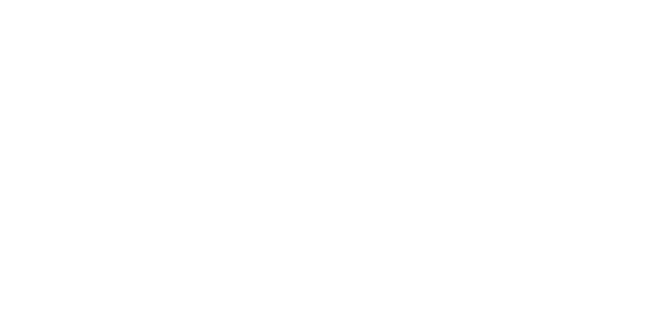
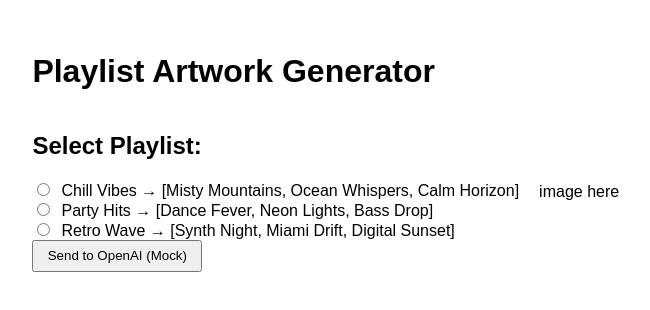
Before and after one commit to daniel-elad/music-ai-fe, a plain HTML site: page index.html in a window 1280 px wide. Shown: the whole page, without its empty margins (312-962 px from the left). Drawn offline with Linux system fonts and the light colour scheme.

Commit message:
fe start

```diff
--- a/index.html
+++ b/index.html
@@ -1,11 +1,34 @@
 <!DOCTYPE html>
 <html lang="en">
-	<head>
-		<meta charset="UTF-8" />
-		<meta name="viewport" content="width=device-width, initial-scale=1.0" />
-		<title>Document</title>
-		<link rel="stylesheet" href="style.css" />
-		<script src="script.js"></script>
-	</head>
-	<body></body>
+
+<head>
+	<meta charset="UTF-8" />
+	<meta name="viewport" content="width=device-width, initial-scale=1.0" />
+	<title>Song Artwork Generator</title>
+	<link rel="stylesheet" href="style.css" />
+</head>
+
+<body>
+	<div class="content-wrapper">
+		<h1>Playlist Artwork Generator</h1>
+		<div class="playlist-image-wrap">
+			<!-- בחירת פלייליסט -->
+			 <div class="playlists">
+				 <h2>Select Playlist:</h2>
+				 <form id="playlist-form">
+				   <div id="playlist-options"></div>
+				 </form>
+
+				 <button id="submit-mock">Send to OpenAI (Mock)</button>
+			 </div>
+			 <div class="image-wrap">
+				image here
+				<!-- insert loader -->
+				<img src="" alt="">
+			 </div>
+		</div>
+	</div>
+	<script src="script.js"></script>
+</body>
+
 </html>
--- a/script.js
+++ b/script.js
@@ -0,0 +1,62 @@
+document.addEventListener('DOMContentLoaded', () => {
+    const submitButton = document.getElementById('submit-mock');
+    const playlistOptions = document.getElementById('playlist-options');
+
+    const playlists = [
+      {
+        id: 1,
+        name: "Chill Vibes",
+        songs: ["Misty Mountains", "Ocean Whispers", "Calm Horizon"]
+      },
+      {
+        id: 2,
+        name: "Party Hits",
+        songs: ["Dance Fever", "Neon Lights", "Bass Drop"]
+      },
+      {
+        id: 3,
+        name: "Retro Wave",
+        songs: ["Synth Night", "Miami Drift", "Digital Sunset"]
+      }
+    ];
+
+    // יצירת כפתורי רדיו לכל פלייליסט
+    function renderPlaylistRadios() {
+      playlistOptions.innerHTML = ''; // לאפס את האפשרויות
+
+      playlists.forEach(playlist => {
+        const label = document.createElement('label');
+        label.style.display = "block";
+
+        const radio = document.createElement('input');
+        radio.type = 'radio';
+        radio.name = 'playlist';
+        radio.value = playlist.id;
+
+        label.appendChild(radio);
+        label.appendChild(document.createTextNode(` ${playlist.name} → [${playlist.songs.join(', ')}]`));
+        playlistOptions.appendChild(label);
+      });
+    }
+
+    renderPlaylistRadios(); // יצירת האפשרויות עם הפלייליסטים
+
+    // טיפול בכפתור שליחה
+    submitButton.addEventListener('click', () => {
+      const selectedRadio = document.querySelector('input[name="playlist"]:checked');
+      const selectedId = selectedRadio ? selectedRadio.value : null;
+
+      if (!selectedId) {
+        alert("Please select a playlist.");
+        return;
+      }
+
+      const selectedPlaylist = playlists.find(playlist => playlist.id == selectedId);
+      const prompt = `Create an album artwork in surreal style for the following songs: ${selectedPlaylist.songs.join(', ')}`;
+
+      console.log('📤 Prompt to OpenAI:', prompt); // הדפסה לקונסול
+      console.log('🎧 Selected Playlist ID:', selectedId); // הדפסת ה־ID של הפלייליסט הנבחר
+
+      alert(`Prompt and playlist ID sent (mock)! Check console.`);
+    });
+  });
--- a/style.css
+++ b/style.css
@@ -0,0 +1,23 @@
+body {
+    font-family: sans-serif;
+    max-width: 600px;
+    margin: 2em auto;
+    /* background: linear-gradient(135deg, navy, #001f4d, #001933); */
+    display: flex;
+    align-items: center;
+    justify-content: center;
+    /* color: #fff; */
+}
+.playlist-image-wrap {
+    display: flex;
+    align-items: center;
+    gap: 20px;
+}
+
+  input {
+    padding: 0.5em;
+    margin-right: 0.5em;
+  }
+  button {
+    padding: 0.5em 1em;
+  }
```
